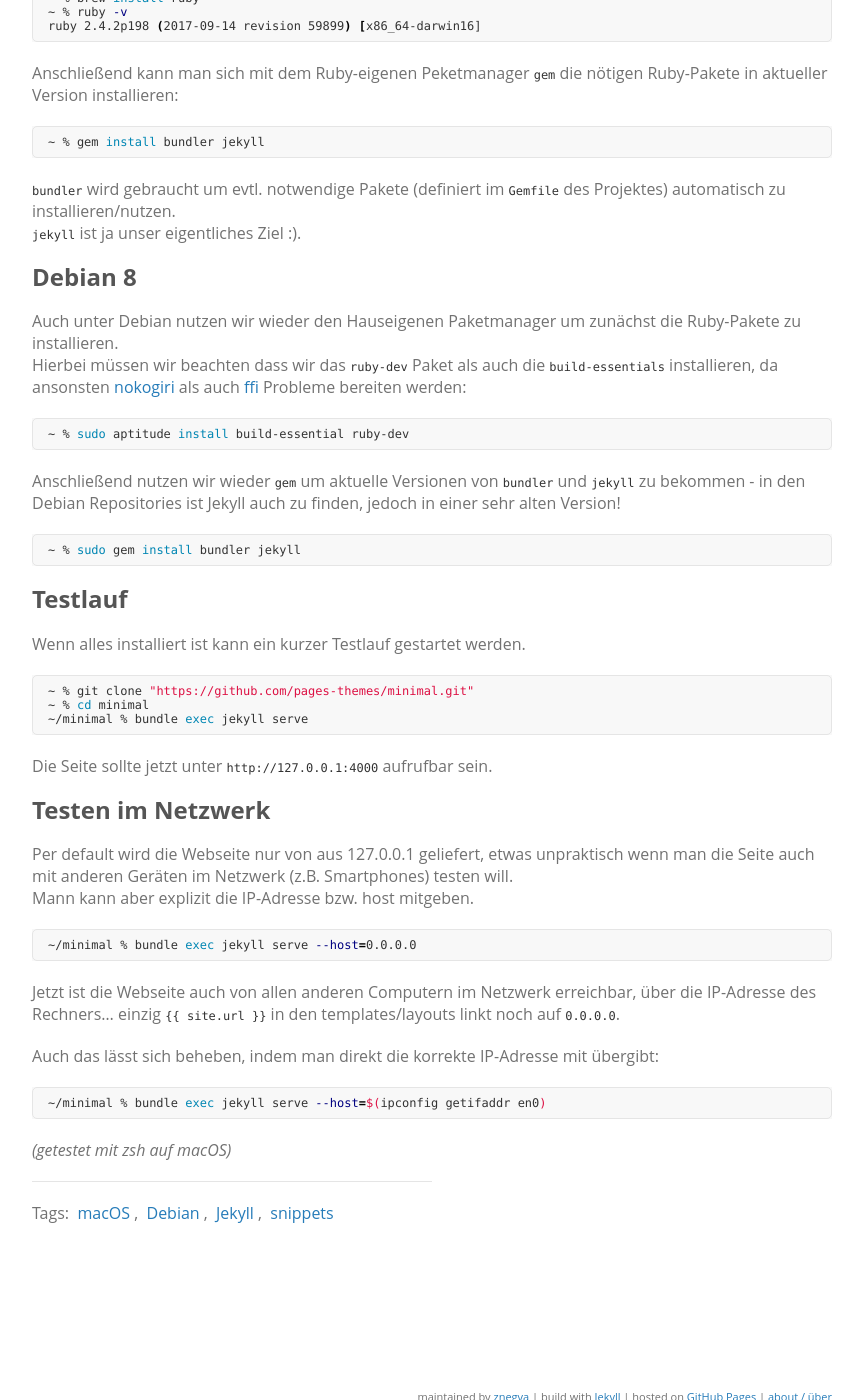
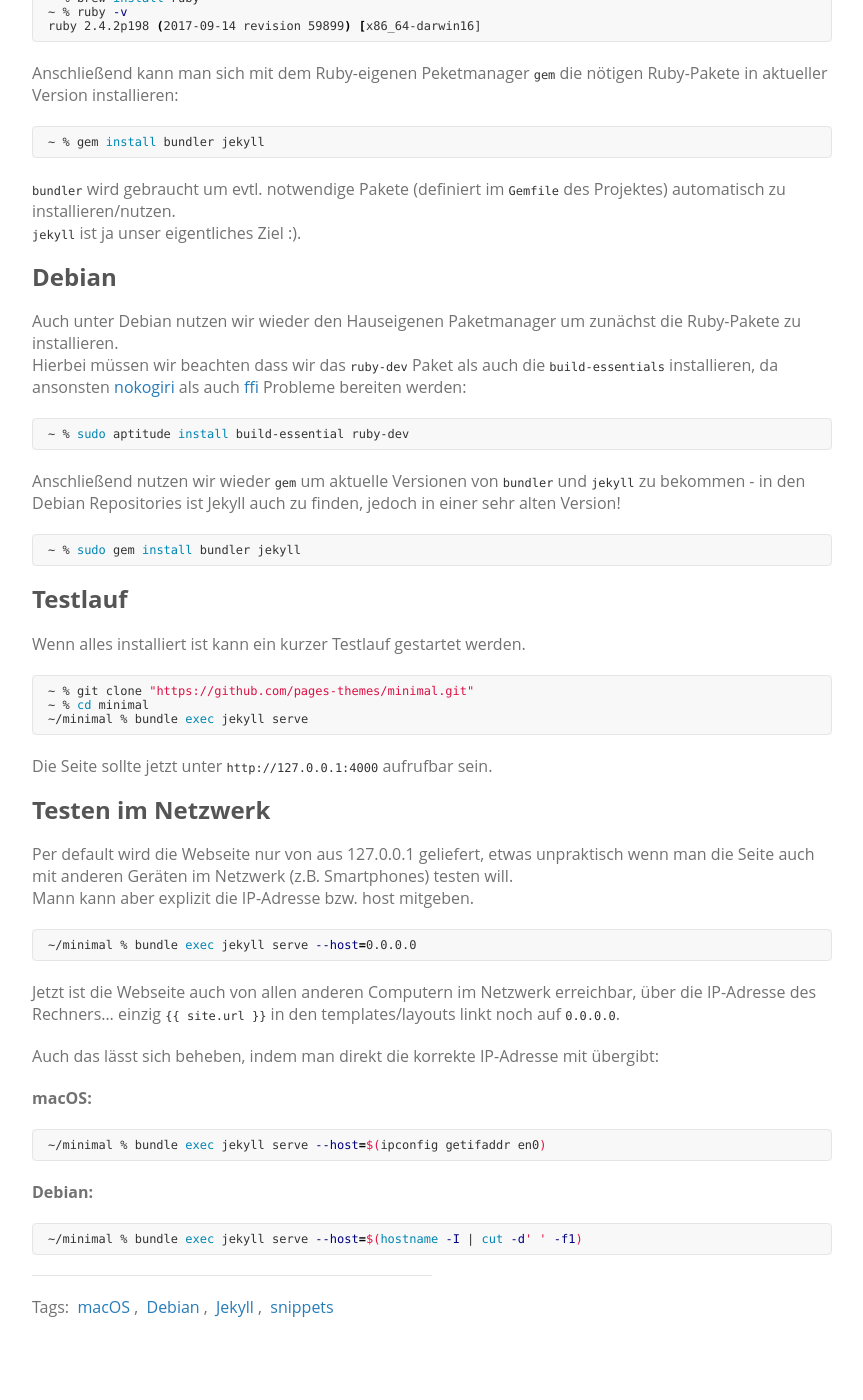
Before and after one commit to znegva/znegva.github.io, a Jekyll site: the page built from _posts/2017-11-14-howto-jekyll.md, in a window 1280 px wide and 1400 px high, scrolled down 573 px. Shown: the whole window, without its empty margins (208-1071 px from the left). Built offline with Jekyll 4.4.1, drawn with Linux system fonts in a browser that asks for light colours; the repository's description, which GitHub fills in, is left out; some of the changed text lies outside the part shown.

Commit message:
chg: updated jekyll-post, added a bit debian related stuff

````diff
--- a/_posts/2017-11-14-howto-jekyll.md
+++ b/_posts/2017-11-14-howto-jekyll.md
@@ -35,7 +35,7 @@
 
 
 
-## Debian 8
+## Debian
 
 Auch unter Debian nutzen wir wieder den Hauseigenen Paketmanager um zunächst
 die Ruby-Pakete zu installieren.
@@ -80,7 +80,13 @@
 den templates/layouts linkt noch auf `0.0.0.0`.
 
 Auch das lässt sich beheben, indem man direkt die korrekte IP-Adresse mit übergibt:
+
+__macOS:__
 ``` sh
 ~/minimal % bundle exec jekyll serve --host=$(ipconfig getifaddr en0)
 ```
-_(getestet mit zsh auf macOS)_
+
+__Debian:__
+``` sh
+~/minimal % bundle exec jekyll serve --host=$(hostname -I | cut -d' ' -f1)
+```
````
Also changed, not shown: other parts of _posts/2017-11-14-howto-jekyll.md (+1 -1 lines).
